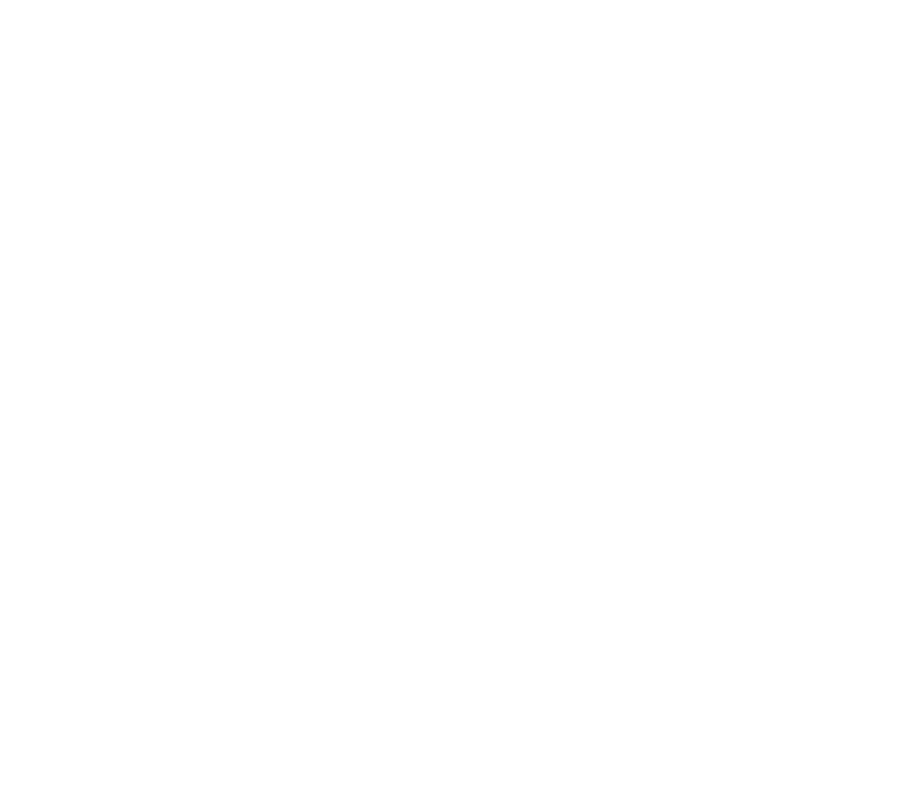
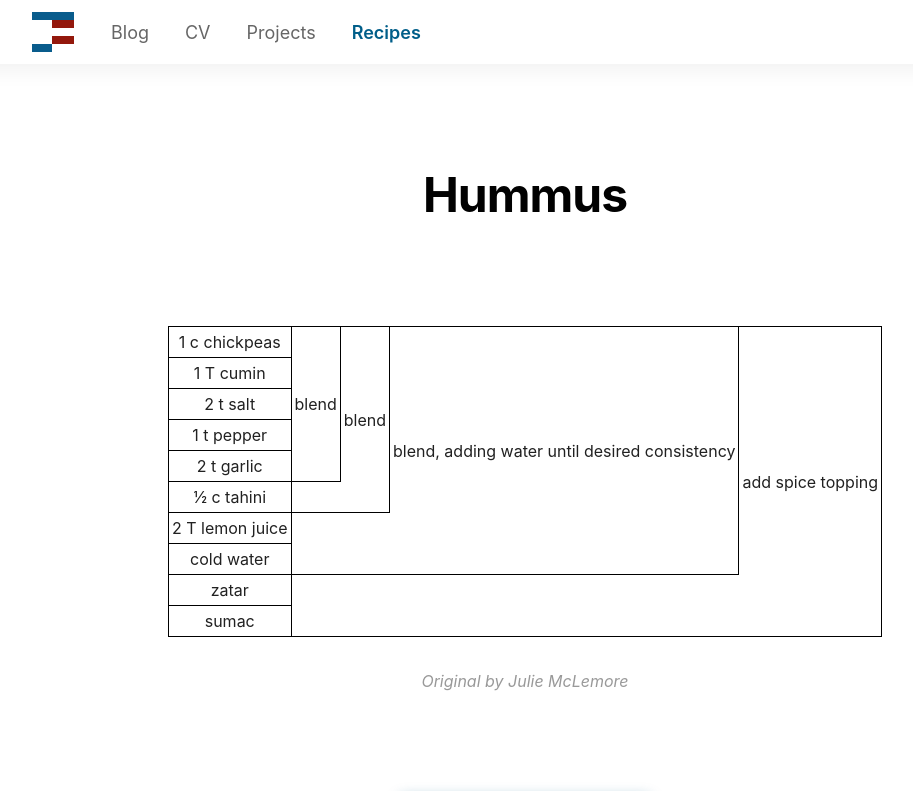
Before and after one commit to jackfletch/jackfletch.com-frontend, a Next.js app: page /recipes/hummus in a window 1280 px wide. Before the commit this address had no page. Shown: the top 791 px of the page, without its empty margins (115-1028 px from the left). Built offline with nearby package versions, Linux system fonts and the light colour scheme; a web font is replaced by a local one.

Commit message:
Add recipe for hummus

```diff
--- a/data/recipes.ts
+++ b/data/recipes.ts
@@ -44,6 +44,27 @@
   pipeline: PipelineStep[];
 }
 
-const recipes: Recipe[] = [];
+const recipes: Recipe[] = [
+  {
+    title: "Hummus",
+    slug: "hummus",
+    source: {
+      kind: "original",
+      text: "Julie McLemore",
+    },
+    pipeline: [
+      {
+        add: ["1 c chickpeas", "1 T cumin", "2 t salt", "1 t pepper", "2 t garlic"],
+        then: "blend",
+      },
+      { add: ["½ c tahini"], then: "blend" },
+      {
+        add: ["2 T lemon juice", "cold water"],
+        then: "blend, adding water until desired consistency",
+      },
+      { add: ["zatar", "sumac"], then: "add spice topping" },
+    ],
+  },
+];
 
 export default recipes;
```
